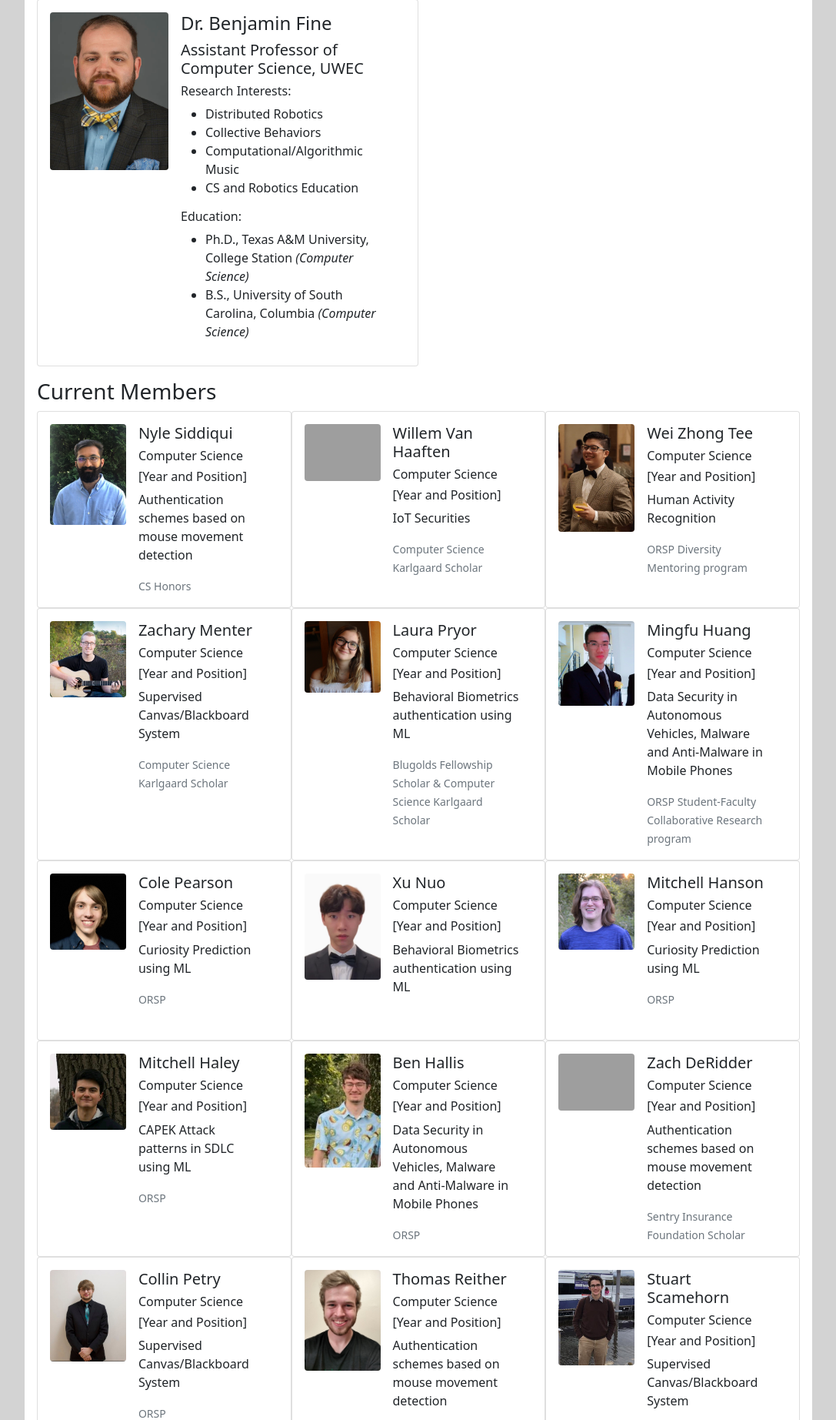
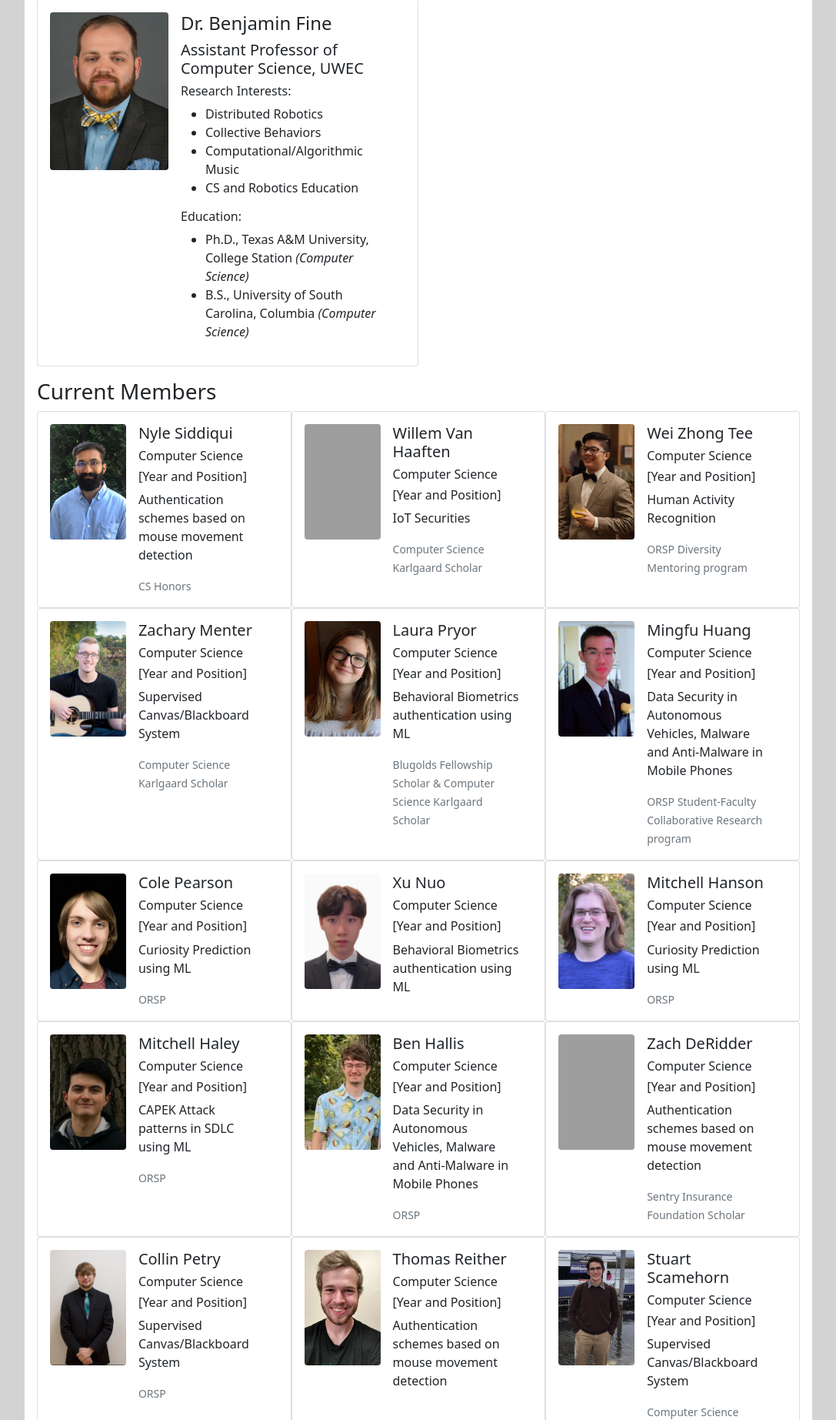
Before and after one commit to H-A-T/aims-website, a Flask app: page /people in a window 1280 px wide. Shown: the part 1234-3079 px from the top of the page at 77% size, without its empty margins (96-1183 px from the left). Run offline with Flask 2, Linux system fonts and the light colour scheme; grey boxes are pictures that could not be loaded.

Commit message:
Current member image consistent size for large screen display

```diff
--- a/static/css/people.css
+++ b/static/css/people.css
@@ -1,8 +1,4 @@
 .profile-pic {
-    object-fit: cover;
-}
-
-.current-profile-pic {
     object-fit: cover;
 }
 
@@ -20,7 +16,12 @@
 }
 
 .curImgDiv {
-    height: 200px;
+    height: 150px;
+}
+
+.current-profile-pic {
+    object-fit: cover;
+    height: 100%;
 }
 
 /* for sm break point */
@@ -57,9 +58,8 @@
         width: 75%;
     }
 
-    /* makes bulleted text slightly smaller when screen is resized */
-    .dirDiv > ul {
-
+    /* current member image all same height */
+    .curImgDiv {
+        height: 200px;
     }
-
 }
```
